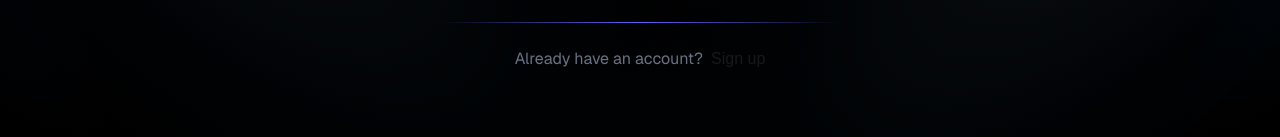
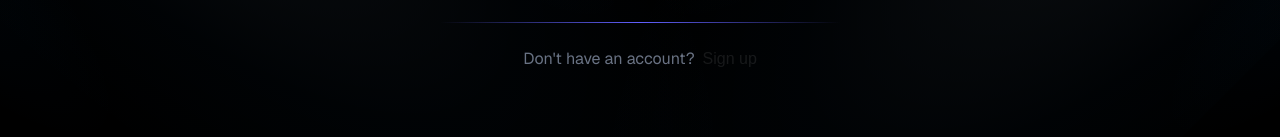
Before and after one commit to SerhiiNadoienko/SpaceR, a Next.js app: page /signin in a window 1280 px wide. Shown: the part 378-515 px from the top of the page. Built offline with nearby package versions, Linux system fonts and the light colour scheme; no server answers.

Commit message:
feat: fixed auth description

```diff
--- a/app/(auth)/AuthDemo.tsx
+++ b/app/(auth)/AuthDemo.tsx
@@ -23,6 +23,8 @@ export const AuthDemo = ({ mode }: AuthDemoProps) => {
     title: `${mode === "up" ? "Create" : "Sign in to"} your account`,
     href: mode === "up" ? ROUTES.SIGN_IN : ROUTES.SIGN_UP,
     buttonText: mode === "up" ? "in" : "up",
+    description:
+      mode === "up" ? "Already have an account?" : "Don't have an account?",
   };
 
   const buttonsList = [
@@ -89,9 +91,7 @@ export const AuthDemo = ({ mode }: AuthDemoProps) => {
           transition={{ duration: 0.8, ease: "easeOut" }}
         />{" "}
         <div className="flex gap-2 justify-center">
-          <span className="font-sans text-gray-500">
-            Already have an account?
-          </span>
+          <span className="font-sans text-gray-500">{config.description}</span>
           <Link href={config.href}>Sign {config.buttonText}</Link>
         </div>
       </>
```
